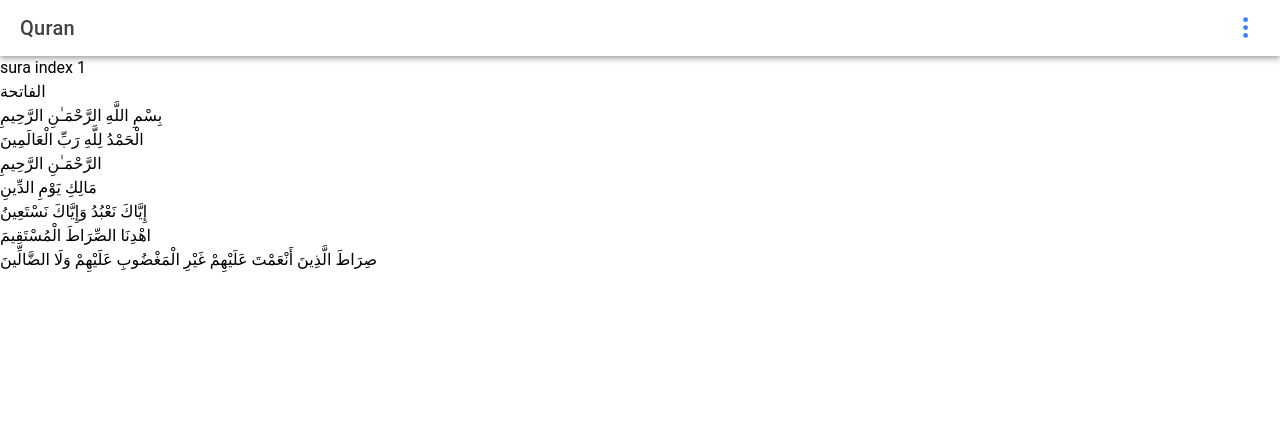
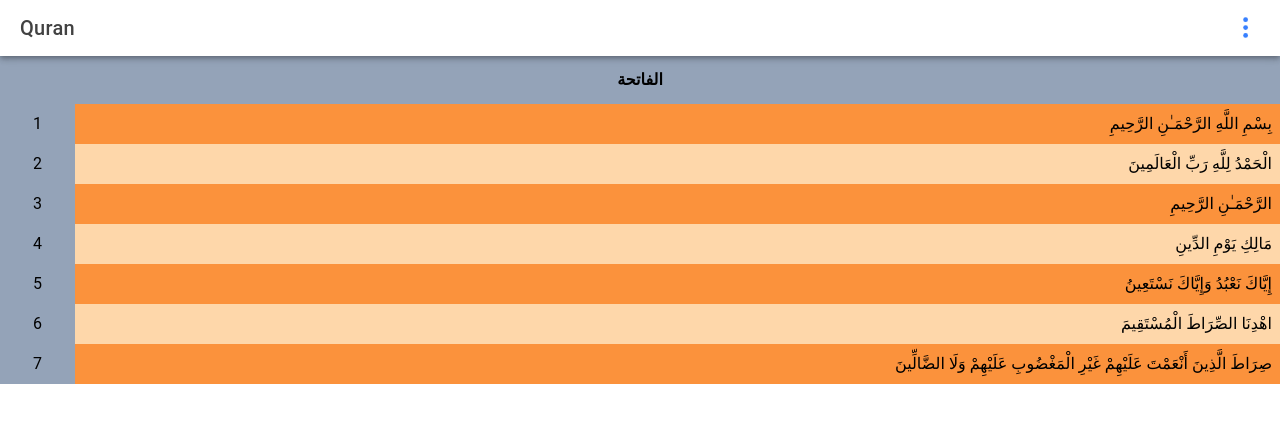
Before and after one commit to mansourcodes/quran-app, a React (Create React App) app: page /sura/1 in a window 1280 px wide. Shown: the top 422 px of the page. Built offline with nearby package versions, Linux system fonts and the light colour scheme.

Commit message:
add ayah list

```diff
--- a/src/components/AyahListHeader.tsx
+++ b/src/components/AyahListHeader.tsx
@@ -2,7 +2,7 @@ import React from 'react';
 const AyahListHeader = ({ suraName }: { suraName: string }) => {
   return (
     <>
-      <div>{suraName}</div>
+      <div className="w-full py-3 text-center font-bold bg-slate-400">{suraName}</div>
     </>
   );
 };
--- a/src/components/AyahListItem.tsx
+++ b/src/components/AyahListItem.tsx
@@ -3,13 +3,24 @@ import { Ayah } from '../utils/types';
 const AyahListItem = ({ aya }: { aya: Ayah }) => {
   return (
     <>
-      {aya.bismillah && (
-        <>
-          <div>{aya.bismillah}</div>
-          <br />
-        </>
-      )}
-      <div>{aya.text}</div>
+      <div
+        className={
+          (parseInt(aya.index) % 2 == 0 ? 'bg-orange-200' : 'bg-orange-400') +
+          ' w-full flex  '
+        }
+      >
+        <div className="py-2 w-20 text-center bg-slate-400">{aya.index}</div>
+        <div className="p-2 w-full text-right">
+          {aya.bismillah && (
+            <>
+              <div className="text-center">{aya.bismillah}</div>
+              <br />
+            </>
+          )}
+
+          {aya.text}
+        </div>
+      </div>
     </>
   );
 };
--- a/src/components/SuraListItem.tsx
+++ b/src/components/SuraListItem.tsx
@@ -4,7 +4,7 @@ import { Link } from 'react-router-dom';
 const SuraListItem = ({ sura }: { sura: Sura }) => {
   return (
     <>
-      <Link to="/sura/1">
+      <Link to={'/sura/' + sura.index}>
         <div className="w-full flex flex-row items-start justify-start text-center">
           <div className="bg-blue-500 w-[40px] py-2 ">B</div>
 
--- a/src/pages/Sura.tsx
+++ b/src/pages/Sura.tsx
@@ -49,7 +49,6 @@ const SuraPage: React.FC<SuraPageProps> = ({ match }) => {
         </IonHeader>
 
         <IonContent fullscreen={true}>
-          <div>sura index {match.params.id}</div>
           {sura && <AyahListHeader suraName={sura?.name} />}
           {sura && <AyahList ayah={sura?.aya} />}{' '}
         </IonContent>
```
